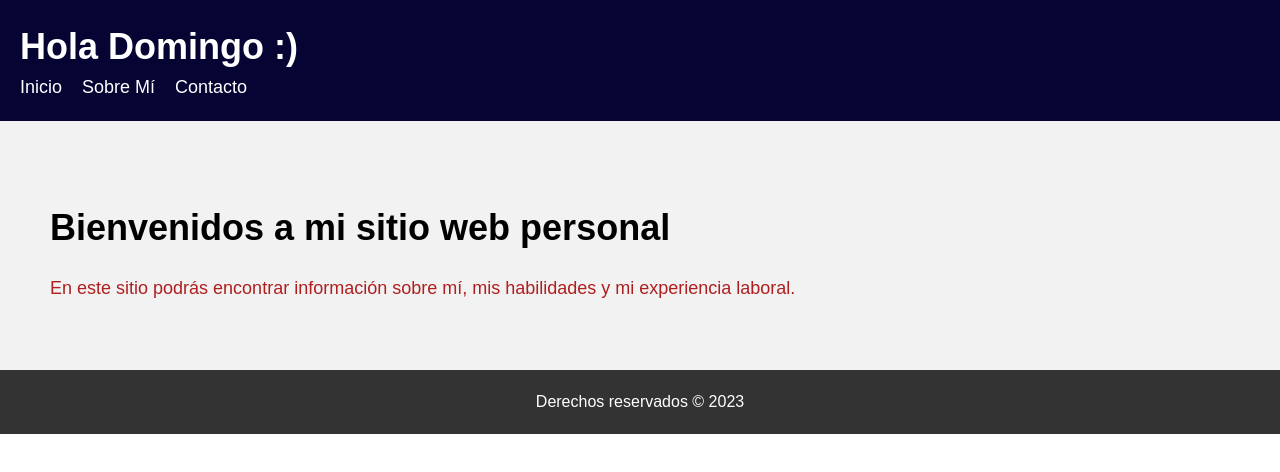
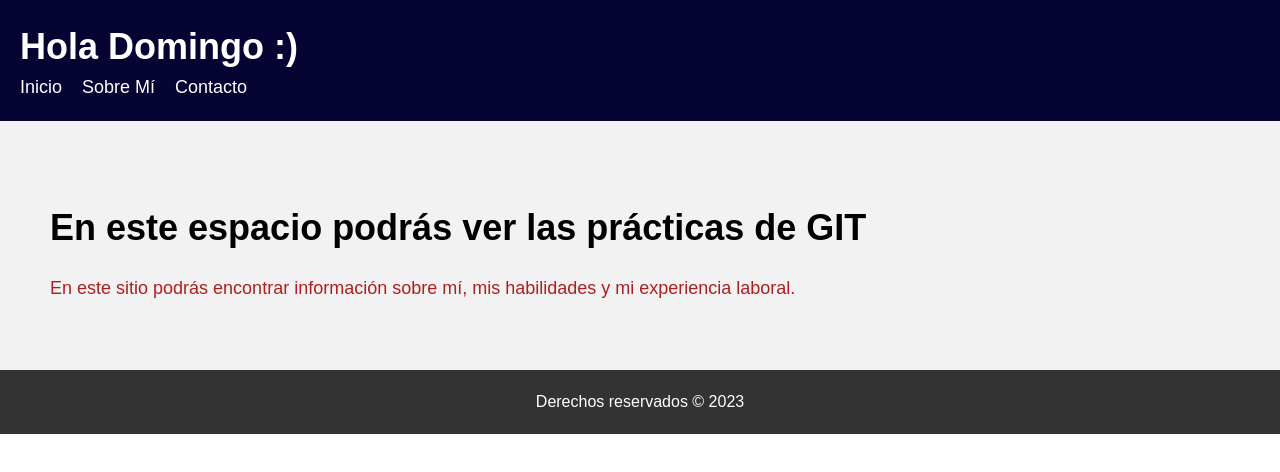
Before and after one commit to guadalupenietom-17/Tp1GIT_Guadalupe_Nieto, a plain HTML site: page index.html in a window 1280 px wide. Drawn offline with Linux system fonts and the light colour scheme.

Commit message:
cambio n°1

```diff
--- a/index.html
+++ b/index.html
@@ -18,7 +18,7 @@
 
     <main>
       <section id="inicio">
-        <h2>Bienvenidos a mi sitio web personal</h2>
+        <h2>En este espacio podrás ver las prácticas de GIT </h2>
         <p>En este sitio podrás encontrar información sobre mí, mis habilidades y mi experiencia laboral.</p>
       </section>
     </main>
```
